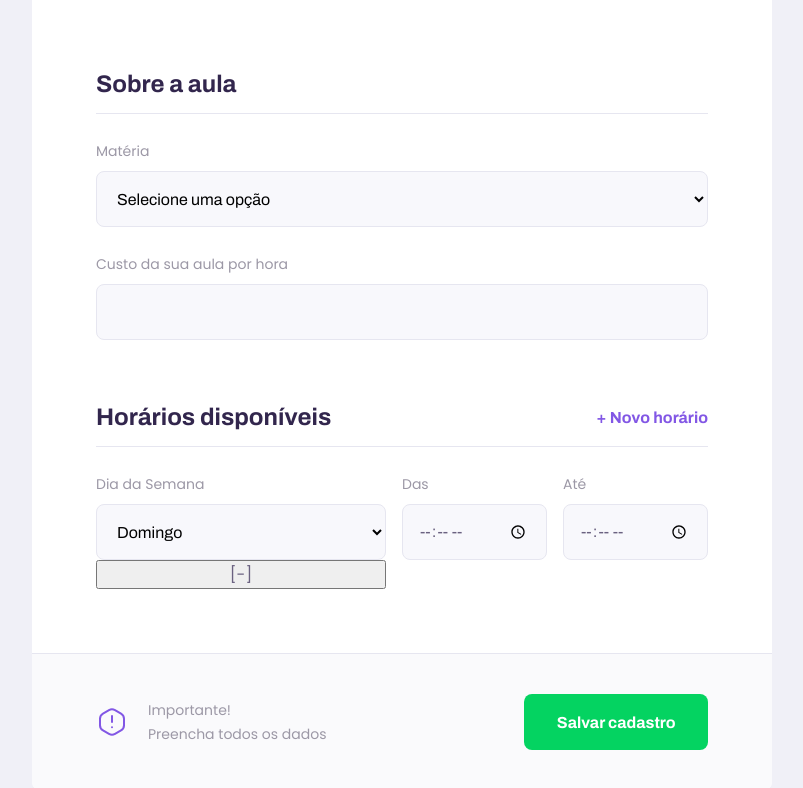
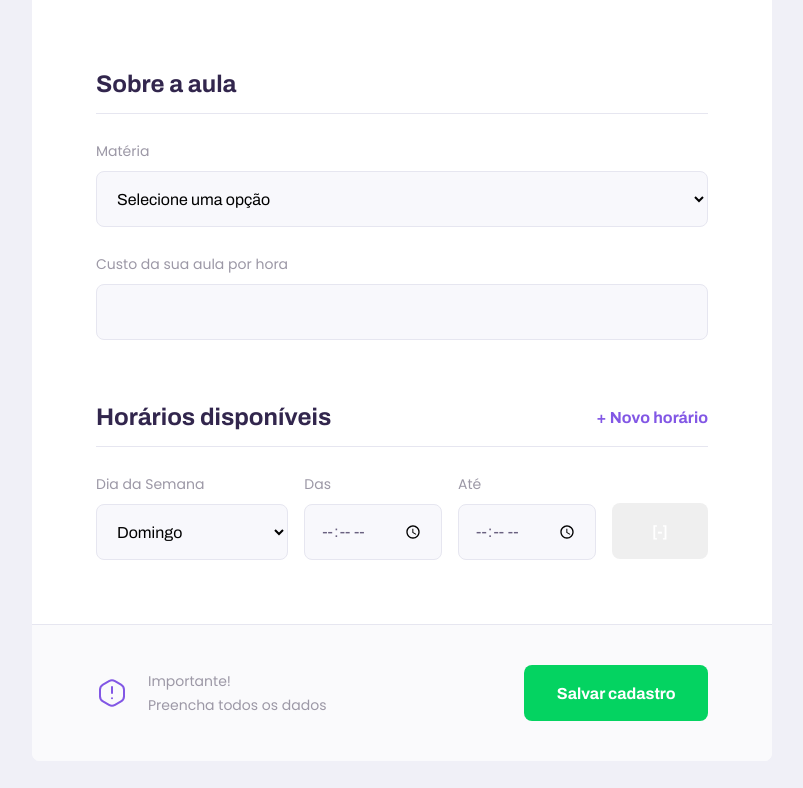
Before and after one commit to claudioantonio/nlw02, a React (Create React App) app: page /give-classes in a window 1280 px wide. Shown: the part 923-1711 px from the top of the page, without its empty margins (238-1041 px from the left). After the commit the page ends 1684 px from the top, so only its background shows below. Built offline with nearby package versions, Linux system fonts and the light colour scheme.

Commit message:
Adjusting layout for button to remove scheduleItems.

```diff
--- a/package.json
+++ b/package.json
@@ -15,7 +15,7 @@
     "react": "^16.13.1",
     "react-dom": "^16.13.1",
     "react-router-dom": "^5.2.0",
-    "react-scripts": "3.4.1",
+    "react-scripts": "^3.4.3",
     "typescript": "~3.7.2"
   },
   "scripts": {
--- a/src/pages/TeacherForm/styles.css
+++ b/src/pages/TeacherForm/styles.css
@@ -121,8 +121,25 @@
 
     #page-teacher-form main .schedule-item {
         display: grid;
-        grid-template-columns: 2fr 1fr 1fr;
+        grid-template-columns: 2fr 1fr 1fr 1fr;
         column-gap: 1.6rem;
+    }
+
+    #page-teacher-form main .schedule-item button {
+        width: 100%;
+        height: 5.6rem;
+        background: var(--color-primary);
+        color: var(--color-button-text);
+        border: 0;
+        border-radius: 0.8rem;
+        cursor: pointer;
+        font: 700 1.6rem Archivo;
+        display: flex;
+        align-items: center;
+        justify-content: center;
+        text-decoration: none;
+        transition: background-color 0.2s;
+        margin-top: 3.2rem;
     }
 
     /* Trata desalinhamento dos inputs com o select */
```
Also changed, not shown: 2 other files (tests, documents, lock files or other folders).
